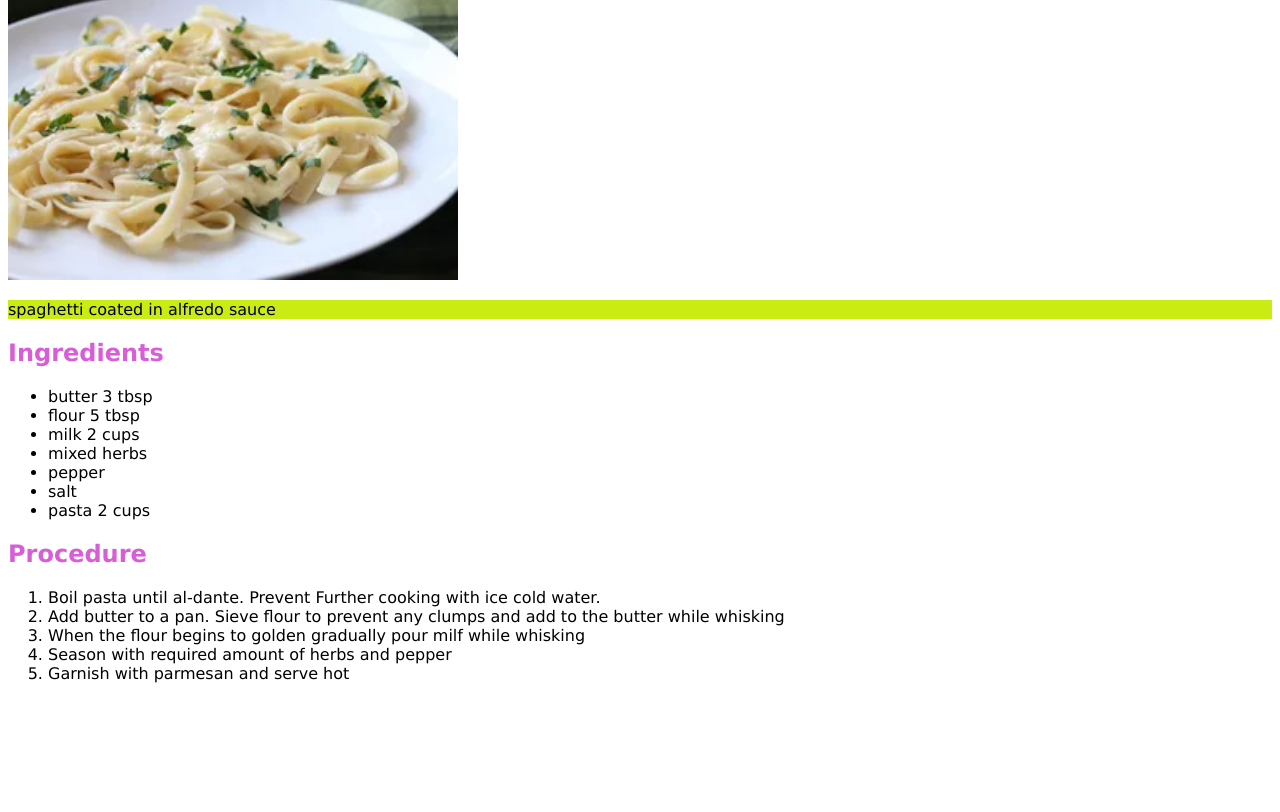
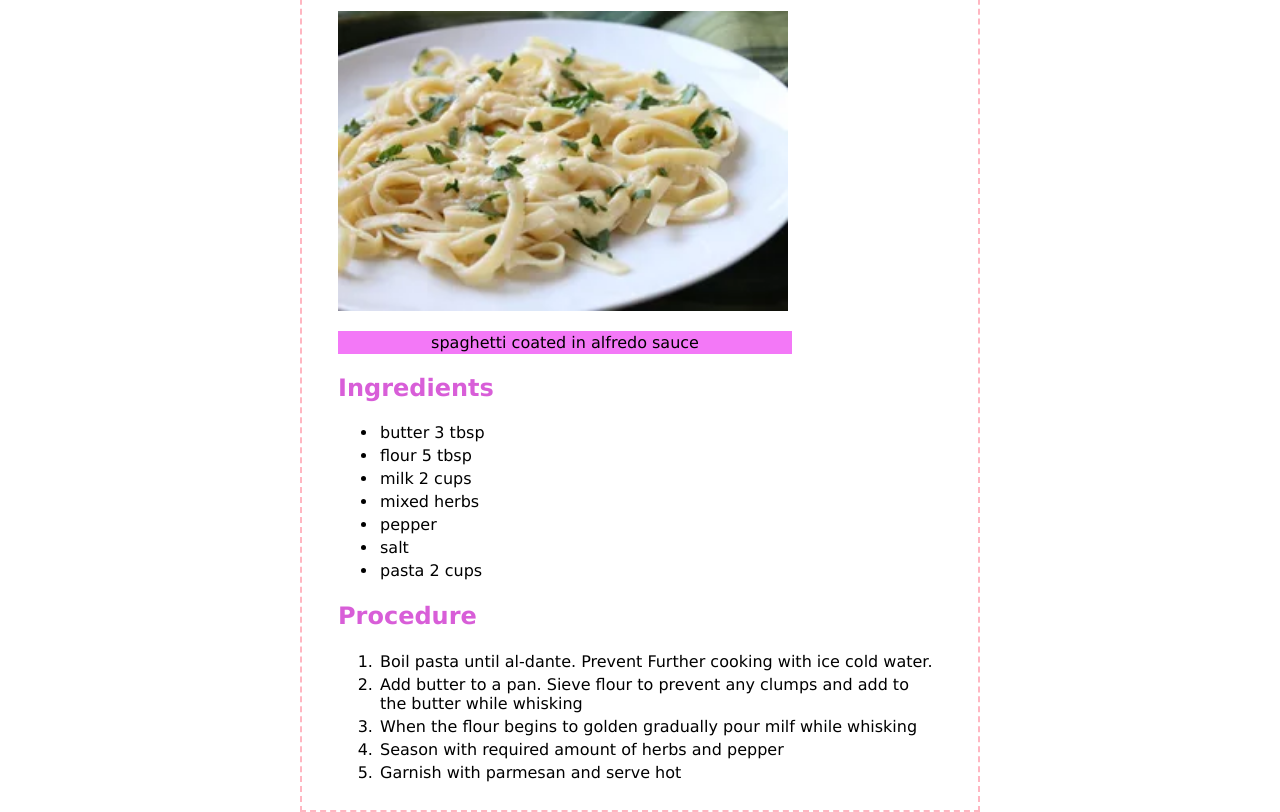
Before and after one commit to nishachari-here/odin-recipes, a plain HTML site: page recipes/Alfredo.html in a window 1280 px wide. Shown: the part 101-913 px from the top of the page. Before the commit the page ends 800 px from the top, so only its background shows below. Drawn offline with Linux system fonts and the light colour scheme.

Commit message:
Edit style.css to add margins, borders, padding

```diff
--- a/style.css
+++ b/style.css
@@ -1,22 +1,35 @@
 h1
 {
+   font-size: 40px;
     font-weight: bold;
     color: rgba(150,25,150,0.9);
 }
 h2
 {
+
     color: rgba(200,25,200,0.7);
 }
 body
 {
     font-family: Verdana, Geneva, Tahoma, sans-serif;
+    margin: 0px 300px;
+    box-sizing: border-box;
+    padding:10px 36px;
+    border: 2px dashed lightpink;
 }
 p
 {
-    background-color: hsl(69, 85%, 50%);
+    background-color: hsl(298, 89%, 72%);
+    width: 450px;
+    text-align: center;
+    padding: 2px;
 }
 img
 {
     height: 300px;
-    width: auto;
+    width: 450px;
 }
+li
+{
+    padding: 2px;
+}
```
